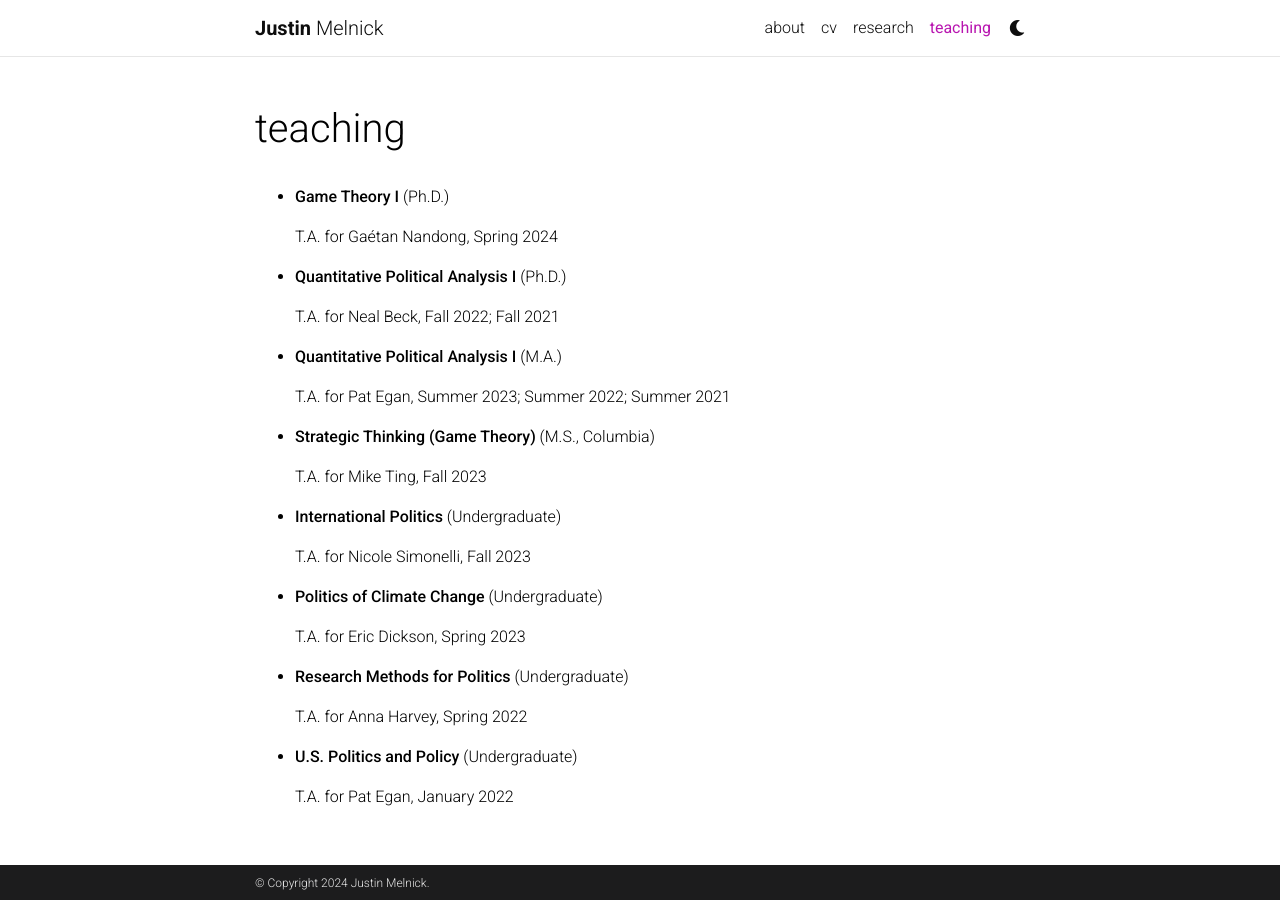
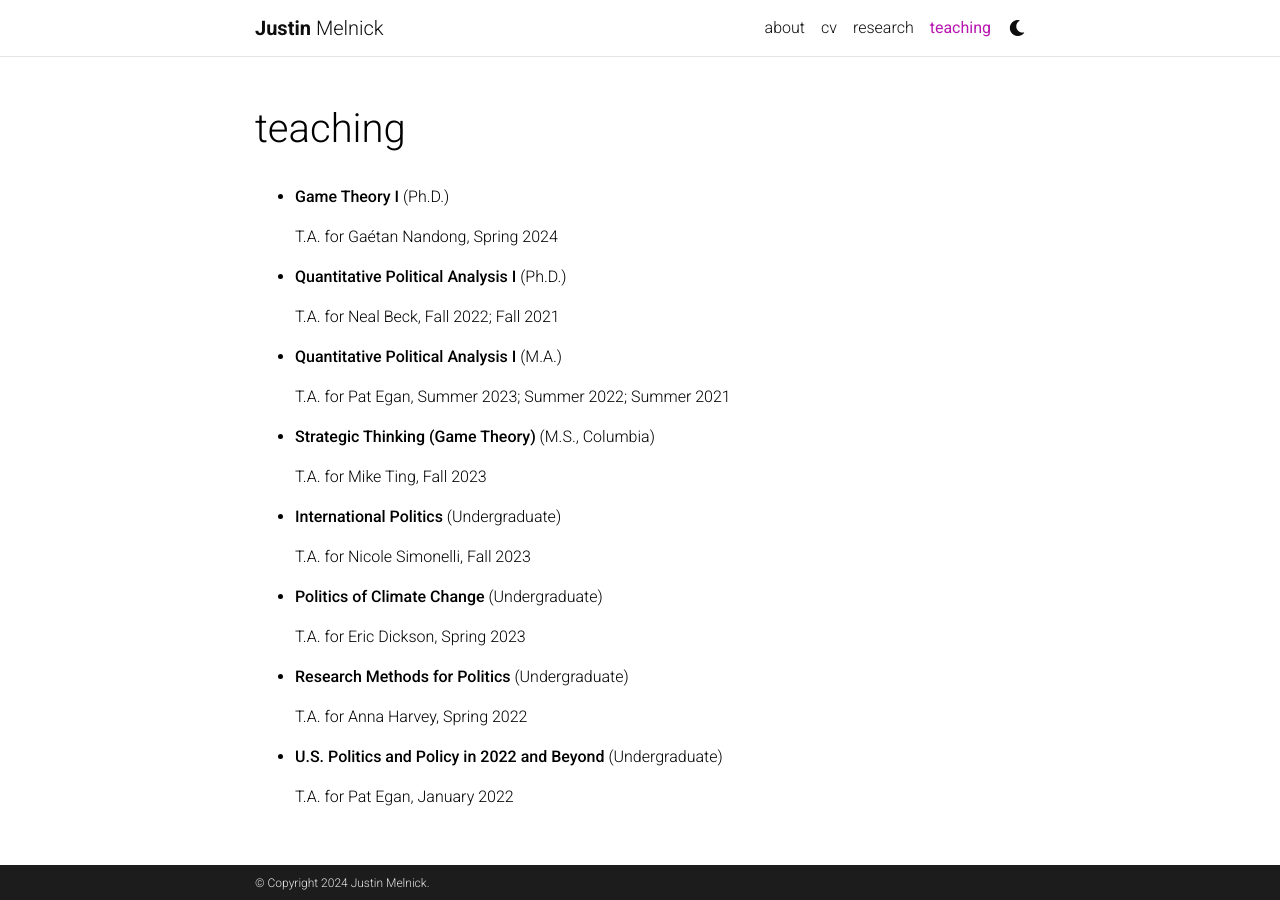
Before and after one commit to justinmelnick/justinmelnick.github.io, a Jekyll site: the page built from _pages/teaching.md, in a window 1280 px wide. Built offline with Jekyll 4.4.1, drawn with Linux system fonts in a browser that asks for light colours; comment, search, counter and statistics services are not loaded; a style sheet for code colours, icons or effects is not loaded.

Commit message:
Update teaching.md

```diff
--- a/_pages/teaching.md
+++ b/_pages/teaching.md
@@ -28,6 +28,6 @@ nav_order: 5
 - **Research Methods for Politics** (Undergraduate)
 
   T.A. for Anna Harvey, Spring 2022
-- **U.S. Politics and Policy** (Undergraduate)
+- **U.S. Politics and Policy in 2022 and Beyond** (Undergraduate)
 
   T.A. for Pat Egan, January 2022
```
